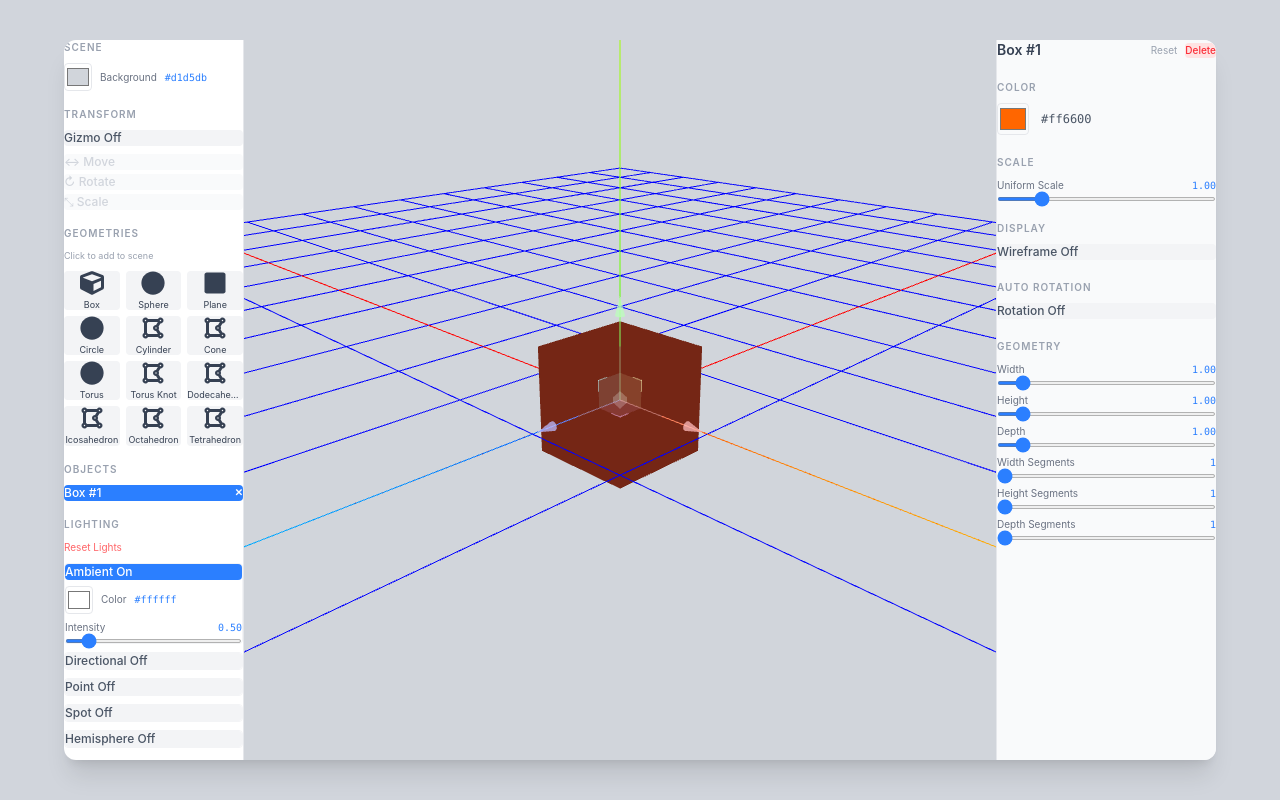
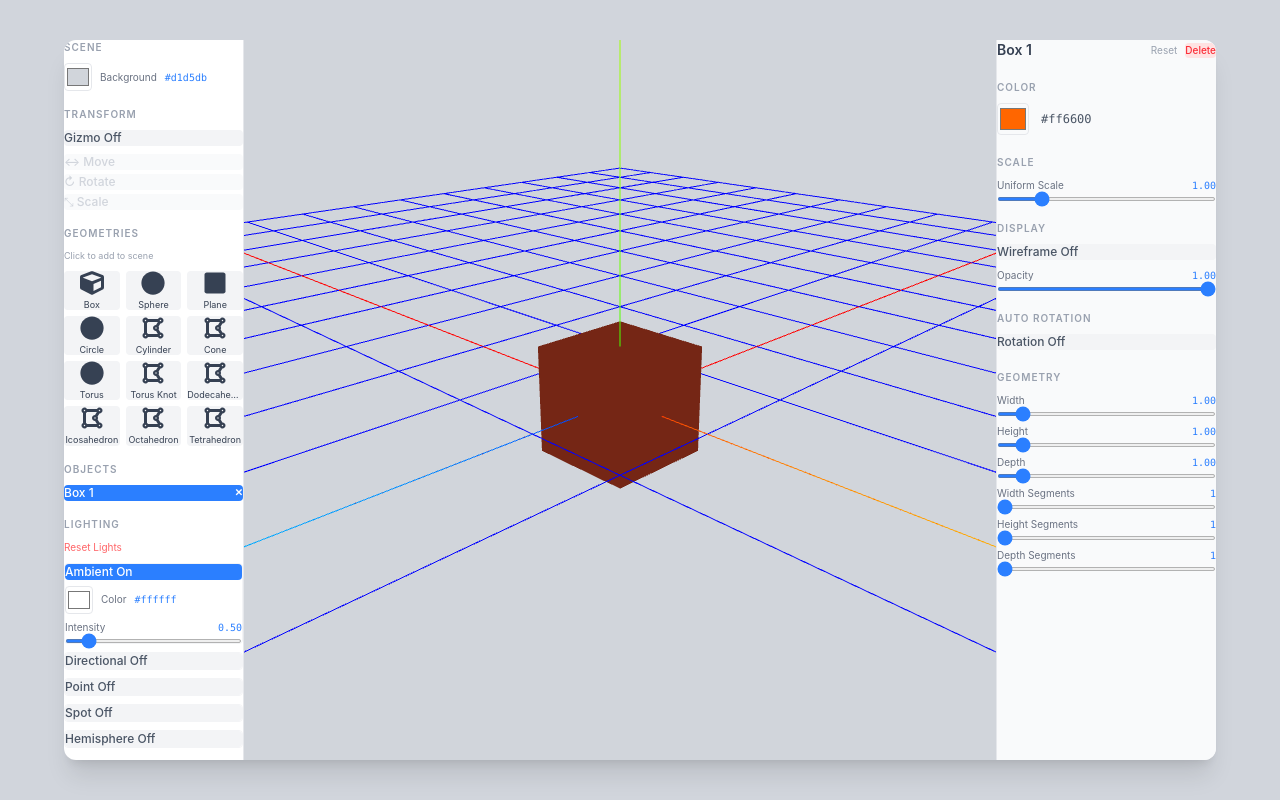
Before and after one commit to teja-kollimarla/r3f, a React (Vite) app in the folder whiteboard/: page / in a window 1280 px wide. Both pictures are taken after a click on the element "Box". Built offline with nearby package versions, Linux system fonts and the light colour scheme.

Commit message:
added the opacity of the a object

```diff
--- a/whiteboard/src/App.jsx
+++ b/whiteboard/src/App.jsx
@@ -13,7 +13,7 @@ function SceneBackground() {
 }
 
 function App() {
-  const objects   = useStore((s) => s.objects)
+  const objects    = useStore((s) => s.objects)
   const selectedId = useStore((s) => s.selectedId)
 
   return (
@@ -40,6 +40,7 @@ function App() {
         </div>
 
         {selectedId && <RightPanel />}
+
       </div>
     </div>
   )
--- a/whiteboard/src/components/Leftpannel.jsx
+++ b/whiteboard/src/components/Leftpannel.jsx
@@ -20,7 +20,6 @@ function LeftPanel() {
   return (
     <div className="flex-[0_0_180px] border-r border-gray-200 p-3 overflow-y-auto overflow-x-hidden flex flex-col gap-4">
 
-      {/* ── Scene ──────────────────────────────── */}
       <Section title="Scene">
         <div className="flex items-center gap-2">
           <input
@@ -34,7 +33,6 @@ function LeftPanel() {
         </div>
       </Section>
 
-      {/* ── Transform ──────────────────────────── */}
       <Section title="Transform">
         <Toggle
           label={`Gizmo ${showTransform ? 'On' : 'Off'}`}
@@ -63,7 +61,6 @@ function LeftPanel() {
         </div>
       </Section>
 
-      {/* ── Geometries ─────────────────────────── */}
       <Section title="Geometries">
         <p className="text-[9px] text-gray-400">Click to add to scene</p>
         <div className="grid grid-cols-3 gap-1.5 w-full">
@@ -83,7 +80,6 @@ function LeftPanel() {
         </div>
       </Section>
 
-      {/* ── Objects in Scene ───────────────────── */}
       {objects.length > 0 && (
         <Section title="Objects">
           <div className="flex flex-col gap-1">
@@ -92,14 +88,14 @@ function LeftPanel() {
               return (
                 <div
                   key={obj.id}
+                  onClick={() => selectObject(obj.id)}
                   className={`flex items-center justify-between px-2 py-1.5 rounded cursor-pointer text-xs font-medium transition-colors
                     ${isSelected ? 'bg-blue-500 text-white' : 'bg-gray-100 text-gray-600 hover:bg-gray-200'}`}
-                  onClick={() => selectObject(obj.id)}
                 >
-                  <span className="capitalize truncate">{geometries[obj.geometryKey]?.name} #{obj.id}</span>
+                  <span className="truncate">{obj.name}</span>
                   <button
                     onClick={(e) => { e.stopPropagation(); removeObject(obj.id) }}
-                    className={`ml-1 text-[10px] font-bold transition-colors
+                    className={`ml-1 text-[10px] font-bold transition-colors flex-shrink-0
                       ${isSelected ? 'text-white hover:text-red-200' : 'text-gray-400 hover:text-red-500'}`}
                   >
                     ✕
--- a/whiteboard/src/components/RightPannel.jsx
+++ b/whiteboard/src/components/RightPannel.jsx
@@ -1,3 +1,4 @@
+import { useState } from 'react'
 import useStore from '../store/useStore'
 import { geoConfigs } from '../lib/geoConfigs'
 import Section from './ui/selection'
@@ -11,25 +12,59 @@ function RightPanel() {
   const setGeoArg        = useStore((s) => s.setGeoArg)
   const resetObjectProps = useStore((s) => s.resetObjectProps)
   const removeObject     = useStore((s) => s.removeObject)
+  const renameObject     = useStore((s) => s.renameObject)
+
+  const [editing, setEditing] = useState(false)
+  const [draft, setDraft]     = useState('')
 
   const obj = objects.find((o) => o.id === selectedId)
   if (!obj) return null
 
-  const { geometryKey, geoArgs, objectProps } = obj
+  const { geometryKey, geoArgs, objectProps, name } = obj
   const { rotation } = objectProps
   const config = geoConfigs[geometryKey]
 
   const set = (key) => (value) => setObjectProp(selectedId, key, value)
 
+  const startEdit = () => {
+    setDraft(name)
+    setEditing(true)
+  }
+
+  const commitEdit = () => {
+    const trimmed = draft.trim()
+    renameObject(selectedId, trimmed || name)
+    setEditing(false)
+  }
+
+  const handleKeyDown = (e) => {
+    if (e.key === 'Enter') commitEdit()
+    if (e.key === 'Escape') setEditing(false)
+  }
+
   return (
     <div className="flex-[0_0_220px] border-l border-gray-200 p-4 overflow-y-auto flex flex-col gap-5 bg-gray-50">
 
-      {/* ── Header ───────────────────────────────── */}
-      <div className="flex items-center justify-between">
-        <p className="text-sm font-semibold text-gray-700 capitalize">
-          {geometryKey} #{selectedId}
-        </p>
-        <div className="flex items-center gap-2">
+      <div className="flex items-center justify-between gap-2">
+        {editing ? (
+          <input
+            autoFocus
+            value={draft}
+            onChange={(e) => setDraft(e.target.value)}
+            onBlur={commitEdit}
+            onKeyDown={handleKeyDown}
+            className="flex-1 text-sm font-semibold text-gray-700 border-b border-blue-400 bg-transparent outline-none"
+          />
+        ) : (
+          <p
+            title="Click to rename"
+            onClick={startEdit}
+            className="flex-1 text-sm font-semibold text-gray-700 cursor-text truncate hover:text-blue-500 transition-colors"
+          >
+            {name}
+          </p>
+        )}
+        <div className="flex items-center gap-2 flex-shrink-0">
           <button
             onClick={() => resetObjectProps(selectedId)}
             className="text-[10px] text-gray-400 hover:text-gray-600"
@@ -45,7 +80,6 @@ function RightPanel() {
         </div>
       </div>
 
-      {/* ── Color ────────────────────────────────── */}
       <Section title="Color">
         <div className="flex items-center gap-3">
           <input
@@ -58,7 +92,6 @@ function RightPanel() {
         </div>
       </Section>
 
-      {/* ── Scale ────────────────────────────────── */}
       <Section title="Scale">
         <Slider
           label="Uniform Scale"
@@ -68,16 +101,20 @@ function RightPanel() {
         />
       </Section>
 
-      {/* ── Display ──────────────────────────────── */}
       <Section title="Display">
         <Toggle
           label={`Wireframe ${objectProps.wireframe ? 'On' : 'Off'}`}
           value={objectProps.wireframe}
           onChange={set('wireframe')}
         />
+        <Slider
+          label="Opacity"
+          value={objectProps.opacity}
+          min={0} max={1} step={0.01}
+          onChange={set('opacity')}
+        />
       </Section>
 
-      {/* ── Auto Rotation ────────────────────────── */}
       <Section title="Auto Rotation">
         <Toggle
           label={`Rotation ${rotation.enabled ? 'On' : 'Off'}`}
@@ -108,7 +145,6 @@ function RightPanel() {
         )}
       </Section>
 
-      {/* ── Geometry ─────────────────────────────── */}
       {config && (
         <Section title="Geometry">
           {config.controls.map((ctrl) => (
--- a/whiteboard/src/components/SceneLighting.jsx
+++ b/whiteboard/src/components/SceneLighting.jsx
@@ -72,9 +72,7 @@ function SceneLights() {
 
   return (
     <>
-      {ambient.enabled && (
-        <ambientLight color={ambient.color} intensity={ambient.intensity} />
-      )}
+      {ambient.enabled    && <ambientLight color={ambient.color} intensity={ambient.intensity} />}
       {directional.enabled && <DirectionalWithHelper light={directional} />}
       {point.enabled       && <PointWithHelper       light={point}       />}
       {spot.enabled        && <SpotWithHelper        light={spot}        />}
--- a/whiteboard/src/components/Shape.jsx
+++ b/whiteboard/src/components/Shape.jsx
@@ -1,26 +1,25 @@
-import { useRef, useState } from 'react'
+import { useRef, useState, useMemo } from 'react'
 import { TransformControls } from '@react-three/drei'
 import { useFrame } from '@react-three/fiber'
-import { useMemo } from 'react'
 import { geometries } from '../lib/geometrics'
 import useStore from '../store/useStore'
 
-function Shape() {
+function ShapeMesh({ obj }) {
   const meshRef = useRef()
   const [ready, setReady] = useState(false)
 
-  const selectedGeometry = useStore((s) => s.selectedGeometry)
-  const transformMode    = useStore((s) => s.transformMode)
-  const showTransform    = useStore((s) => s.showTransform)
-  const geoArgs          = useStore((s) => s.geoArgs)
-  const { color, scale, wireframe, rotation } = useStore((s) => s.objectProps)
+  const transformMode = useStore((s) => s.transformMode)
+  const showTransform = useStore((s) => s.showTransform)
 
-  const item = geometries[selectedGeometry]
+  const { geometryKey, geoArgs, objectProps } = obj
+  const { color, scale, wireframe, opacity, rotation } = objectProps
+
+  const item = geometries[geometryKey]
 
   const geometry = useMemo(() => {
     if (!item) return null
-    return new item.geometry(...geoArgs)
-  }, [selectedGeometry, geoArgs])
+    return new item.ThreeGeometry(...geoArgs)
+  }, [geometryKey, geoArgs])
 
   useFrame((_, delta) => {
     if (!meshRef.current || !rotation.enabled) return
@@ -31,9 +30,13 @@ function Shape() {
 
   if (!item || !geometry) return null
 
+  const isTransparent = opacity < 1
+
   return (
     <>
-      {ready && <TransformControls enabled={showTransform} object={meshRef} mode={transformMode} />}
+      {ready && showTransform && (
+        <TransformControls object={meshRef} mode={transformMode} />
+      )}
       <mesh
         ref={(el) => {
           meshRef.current = el
@@ -42,10 +45,34 @@ function Shape() {
         scale={[scale, scale, scale]}
       >
         <primitive object={geometry} attach="geometry" />
-        <meshStandardMaterial color={color} wireframe={wireframe} />
+        {wireframe
+          ? <meshBasicMaterial key="wireframe" color={color} wireframe />
+          : <meshStandardMaterial
+              key={`standard-${isTransparent}`}
+              color={color}
+              transparent={isTransparent}
+              opacity={opacity}
+              depthWrite={!isTransparent}
+            />
+        }
       </mesh>
     </>
   )
 }
 
+function Shape() {
+  const objects      = useStore((s) => s.objects)
+  const selectObject = useStore((s) => s.selectObject)
+
+  return (
+    <>
+      {objects.map((obj) => (
+        <group key={obj.id} onClick={() => selectObject(obj.id)}>
+          <ShapeMesh obj={obj} />
+        </group>
+      ))}
+    </>
+  )
+}
+
 export default Shape
--- a/whiteboard/src/components/scene.jsx
+++ b/whiteboard/src/components/scene.jsx
@@ -1,27 +1,42 @@
-import { useRef, useState, useMemo } from 'react'
+import { useRef, useState, useMemo, useEffect } from 'react'
 import { TransformControls } from '@react-three/drei'
 import { useFrame } from '@react-three/fiber'
 import { geometries } from '../lib/geometrics'
 import useStore from '../store/useStore'
 
 function SceneObject({ obj }) {
-  const meshRef   = useRef()
+  const meshRef = useRef()
+  const matRef  = useRef()
   const [ready, setReady] = useState(false)
 
-  const selectedId     = useStore((s) => s.selectedId)
-  const selectObject   = useStore((s) => s.selectObject)
-  const transformMode  = useStore((s) => s.transformMode)
-  const showTransform  = useStore((s) => s.showTransform)
+  const selectedId    = useStore((s) => s.selectedId)
+  const selectObject  = useStore((s) => s.selectObject)
+  const transformMode = useStore((s) => s.transformMode)
+  const showTransform = useStore((s) => s.showTransform)
 
   const { id, geometryKey, geoArgs, objectProps } = obj
-  const { color, scale, wireframe, rotation } = objectProps
+  const { color, scale, wireframe, opacity, rotation } = objectProps
   const isSelected = selectedId === id
 
   const item = geometries[geometryKey]
+
   const geometry = useMemo(() => {
     if (!item) return null
     return new item.geometry(...geoArgs)
   }, [geometryKey, geoArgs])
+
+  useEffect(() => {
+    if (!matRef.current) return
+    matRef.current.transparent = opacity < 1
+    matRef.current.opacity     = opacity
+    matRef.current.depthWrite  = opacity >= 1
+    matRef.current.needsUpdate = true
+  }, [opacity])
+
+  useEffect(() => {
+    if (!matRef.current) return
+    matRef.current.color.set(color)
+  }, [color])
 
   useFrame((_, delta) => {
     if (!meshRef.current || !rotation.enabled) return
@@ -34,13 +49,8 @@ function SceneObject({ obj }) {
 
   return (
     <>
-      {ready && isSelected && (
-        <TransformControls
-          enabled={showTransform}
-          visible={showTransform}
-          object={meshRef}
-          mode={transformMode}
-        />
+      {ready && isSelected && showTransform && (
+        <TransformControls object={meshRef} mode={transformMode} />
       )}
       <mesh
         ref={(el) => {
@@ -51,23 +61,26 @@ function SceneObject({ obj }) {
         onClick={(e) => { e.stopPropagation(); selectObject(id) }}
       >
         <primitive object={geometry} attach="geometry" />
-        <meshStandardMaterial
-          color={color}
-          wireframe={wireframe}
-          emissive={isSelected ? '#222222' : '#000000'}
-        />
+        {wireframe
+          ? <meshBasicMaterial key="wireframe" color={color} wireframe />
+          : <meshStandardMaterial
+              key="standard"
+              ref={matRef}
+              color={color}
+              emissive={isSelected ? '#222222' : '#000000'}
+            />
+        }
       </mesh>
     </>
   )
 }
 
 function Scene() {
-  const objects = useStore((s) => s.objects)
+  const objects      = useStore((s) => s.objects)
   const selectObject = useStore((s) => s.selectObject)
 
   return (
     <>
-      {/* Click on empty space to deselect */}
       <mesh
         scale={[1000, 1000, 1000]}
         onClick={() => selectObject(null)}
--- a/whiteboard/src/store/useStore.js
+++ b/whiteboard/src/store/useStore.js
@@ -3,10 +3,11 @@ import { geoConfigs } from '../lib/geoConfigs'
 
 const defaultRotation = { enabled: false, x: false, y: true, z: false, speed: 1 }
 
-export const makeObjectProps = () => ({
+const makeObjectProps = () => ({
   color: '#ff6600',
   scale: 1,
   wireframe: false,
+  opacity: 1,
   rotation: { ...defaultRotation },
 })
 
@@ -18,18 +19,20 @@ const defaultLights = {
   hemisphere:  { enabled: false, skyColor: '#ffffff', groundColor: '#444444', intensity: 0.5, showHelper: false, helperSize: 1 },
 }
 
+const typeCounts = {}
 let nextId = 1
 
-const useStore = create((set, get) => ({
-  // ── Objects ────────────────────────────────────
-  objects: [],        // [{ id, geometryKey, geoArgs, objectProps }]
+const useStore = create((set) => ({
+  objects:    [],
   selectedId: null,
 
   addObject: (geometryKey) => {
     const id = nextId++
+    typeCounts[geometryKey] = (typeCounts[geometryKey] || 0) + 1
+    const defaultName = `${geometryKey.charAt(0).toUpperCase() + geometryKey.slice(1)} ${typeCounts[geometryKey]}`
     const geoArgs = [...(geoConfigs[geometryKey]?.defaults || [])]
     set((state) => ({
-      objects: [...state.objects, { id, geometryKey, geoArgs, objectProps: makeObjectProps() }],
+      objects: [...state.objects, { id, geometryKey, name: defaultName, geoArgs, objectProps: makeObjectProps() }],
       selectedId: id,
     }))
   },
@@ -41,6 +44,10 @@ const useStore = create((set, get) => ({
       : state.selectedId
     return { objects, selectedId }
   }),
+
+  renameObject: (id, name) => set((state) => ({
+    objects: state.objects.map((o) => o.id === id ? { ...o, name } : o),
+  })),
 
   selectObject: (id) => set({ selectedId: id }),
 
@@ -67,21 +74,18 @@ const useStore = create((set, get) => ({
     ),
   })),
 
-  // ── Transform ──────────────────────────────────
-  transformMode: 'translate',
-  showTransform: false,
-  setTransformMode:  (mode) => set({ transformMode: mode }),
-  setShowTransform:  (v)    => set({ showTransform: v }),
+  transformMode:    'translate',
+  showTransform:    false,
+  setTransformMode: (mode) => set({ transformMode: mode }),
+  setShowTransform: (v)    => set({ showTransform: v }),
 
-  // ── Lights ─────────────────────────────────────
-  lights: defaultLights,
+  lights:      defaultLights,
   updateLight: (type, key, value) => set((state) => ({
     lights: { ...state.lights, [type]: { ...state.lights[type], [key]: value } },
   })),
   resetLights: () => set({ lights: defaultLights }),
 
-  // ── Scene ──────────────────────────────────────
-  backgroundColor: '#d1d5db',
+  backgroundColor:    '#d1d5db',
   setBackgroundColor: (color) => set({ backgroundColor: color }),
 }))
 
```
